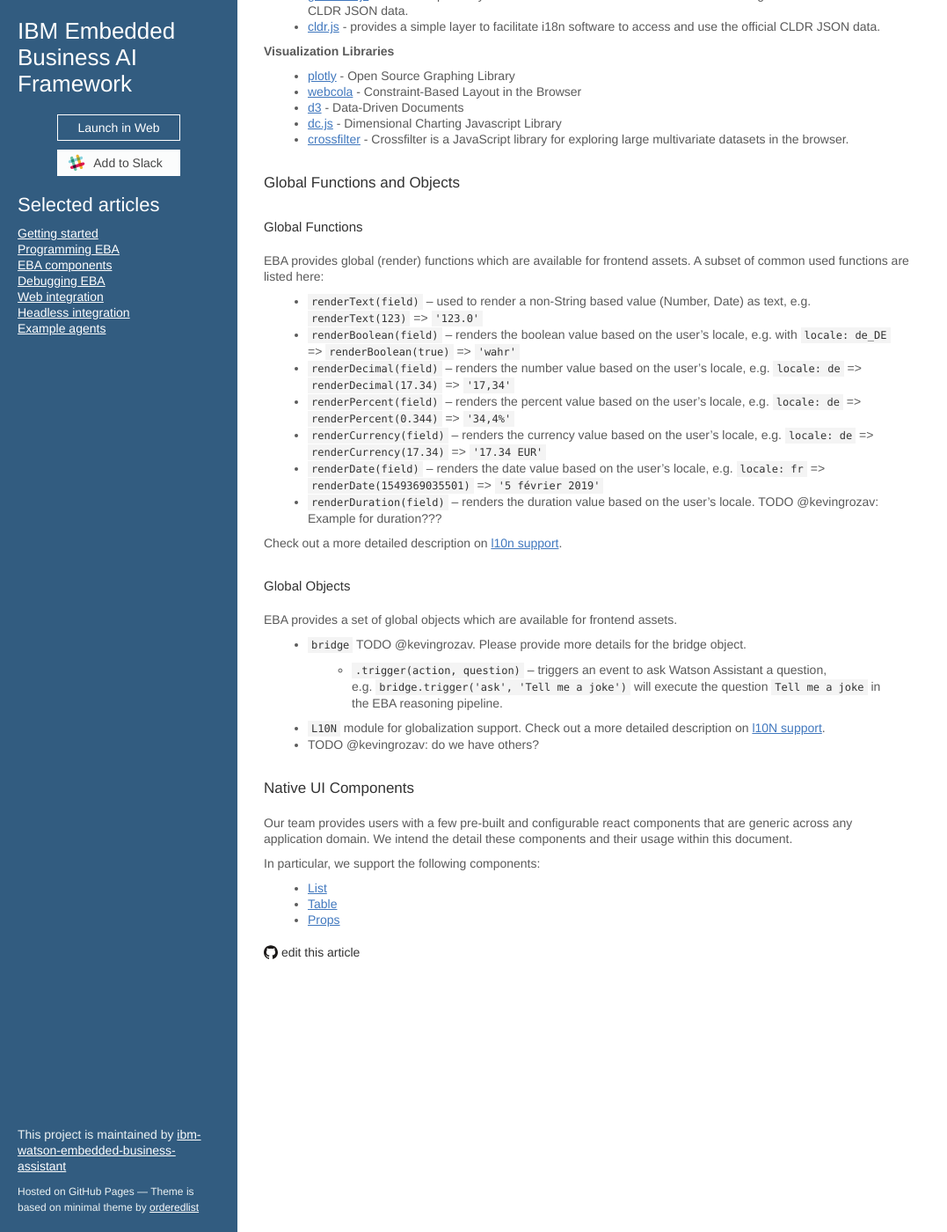
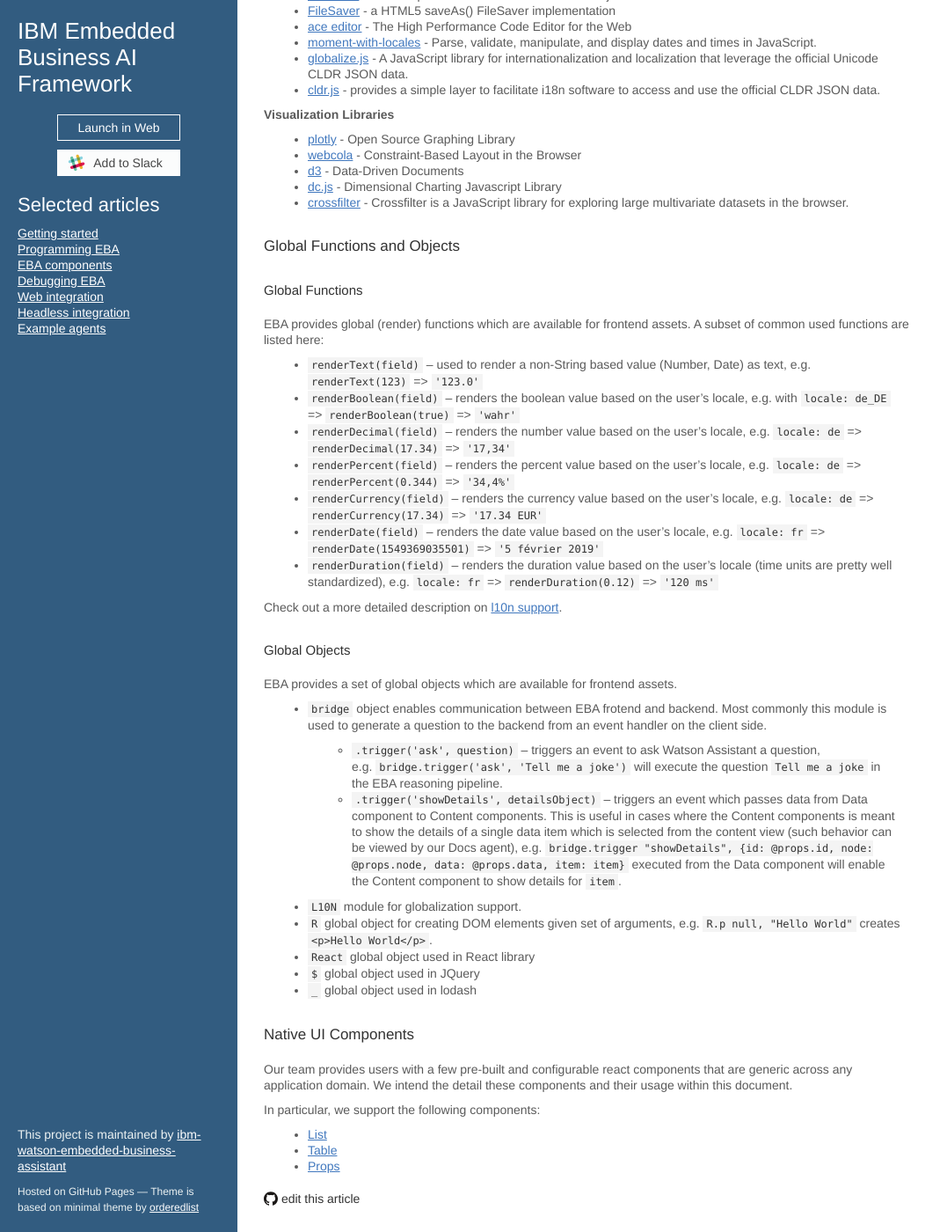
Before and after one commit to ibm-watson-embedded-business-assistant/eba-example-agents, a Jekyll site: the page built from docs/lab/assets/Frontend.md, in a window 1280 px wide and 1400 px high, scrolled down 672 px. Shown: the whole window at 88% size, without its empty margins (0-1077 px from the left). Built offline with Jekyll 4.4.1, drawn with Linux system fonts in a browser that asks for light colours; our own code applies the rules of GitHub Pages for plain Markdown files; the repository's description, which GitHub fills in, is left out; some of the changed text lies outside the part shown.

Commit message:
Update Frontend.md

```diff
--- a/docs/lab/assets/Frontend.md
+++ b/docs/lab/assets/Frontend.md
@@ -1,6 +1,6 @@
 ## Front End Assets
 
-For frontend assets different code styles can be used. In the following sections we will describe how the rendering environment will look like and what functions and modules are provided by the EBA team.
+EBA enables data visualizations directly within agents. As each agent can introduce its own conceptual domain understanding and produce data for its particular ontology. It can likewise visual its own components. Custom React components and styles can be added by developers within our development lab to visualization their data in any way they choose to. These are added under the 'Assets' tab within the dev lab and denoted as 'frontend' assets. We support jsx, javascript, coffeescript, css, sccs, sass files as frontend assets. Live examples of such assets can be viewed from shared agents, e.g. the Weather agent. Below we detail the environment provided to agent developers on the client side.
 
 ### Render Environment
 The following packages are available out of the box for front-end assets and can be used within your front end asset codes.
@@ -13,17 +13,16 @@
 
 **Core**
 - [react](https://reactjs.org/) - the main UI Framework used for EBA
-- react dom
-- react dom server
-- [jquery](https://jquery.com/)
-- [jquery-ui](https://jqueryui.com/)
+- [react dom](https://reactjs.org/docs/react-dom.html) - top level DOM specific methods
+- [react dom server](https://reactjs.org/docs/react-dom-server.html) - enables us to render components to static markup
+- [jquery](https://jquery.com/) - javascripti utility library for handling DOM, ajax, etc.
+- [jquery-ui](https://jqueryui.com/) - UI speicific features built on top of JQuery
 
 **Tools**
 - [lodash](https://lodash.com/) -  A modern JavaScript utility library delivering modularity, performance & extras.
 - [one-color](https://github.com/One-com/one-color) - JavaScript color calculation toolkit for node.js and the browser.
 - [FileSaver](https://github.com/eligrey/FileSaver.js/) - a HTML5 saveAs() FileSaver implementation
 - [ace editor](https://ace.c9.io/) - The High Performance Code Editor for the Web
--
 - [moment-with-locales](https://momentjs.com/) - Parse, validate, manipulate, and display dates and times in JavaScript.
 - [globalize.js](https://github.com/globalizejs/globalize) - A JavaScript library for internationalization and localization that leverage the official Unicode CLDR JSON data.
 - [cldr.js](https://github.com/rxaviers/cldrjs) - provides a simple layer to facilitate i18n software to access and use the official CLDR JSON data.
@@ -46,7 +45,7 @@
  - `renderPercent(field)` -- renders the percent value based on the user's locale, e.g. `locale: de` => `renderPercent(0.344)` => `'34,4%'`
  - `renderCurrency(field)` -- renders the currency value based on the user's locale, e.g. `locale: de` => `renderCurrency(17.34)` => `'17.34 EUR'`
  - `renderDate(field)` -- renders the date value based on the user's locale, e.g. `locale: fr` => `renderDate(1549369035501)` => `'5 février 2019'`
- - `renderDuration(field)` -- renders the duration value based on the user's locale. TODO @kevingrozav: Example for duration???
+ - `renderDuration(field)` -- renders the duration value based on the user's locale (time units are pretty well standardized), e.g. `locale: fr` => `renderDuration(0.12)` => `'120 ms'`
 
 Check out a more detailed description on [l10n support](./../l10N.md).
 
@@ -54,12 +53,15 @@
 
 EBA provides a set of global objects which are available for frontend assets.
 
- - `bridge` TODO @kevingrozav. Please provide more details for the bridge object.
-    - `.trigger(action, question)` -- triggers an event to ask Watson Assistant a question,
+ - `bridge` object enables communication between EBA frotend and backend. Most commonly this module is used to generate a question to the backend from an event handler on the client side.
+    - `.trigger('ask', question)` -- triggers an event to ask Watson Assistant a question,
     e.g. `bridge.trigger('ask', 'Tell me a joke')` will execute the question `Tell me a joke` in the EBA reasoning pipeline.
- - `L10N` module for globalization support. Check out a more detailed description on [l10N support](./../l10N.md).
- - TODO @kevingrozav: do we have others?
-
+    - `.trigger('showDetails', detailsObject)` -- triggers an event which passes data from Data component to Content components. This is useful in cases where the Content components is meant to show the details of a single data item which is selected from the content view (such behavior can be viewed by our Docs agent), e.g. `bridge.trigger "showDetails", {id: @props.id, node: @props.node, data: @props.data, item: item}` executed from the Data component will enable the Content component to show details for `item`.
+ - `L10N` module for globalization support.
+ - `R` global object for creating DOM elements given set of arguments, e.g. `R.p null, "Hello World"` creates `<p>Hello World</p>`.
+ - `React` global object used in React library
+ - `$` global object used in JQuery
+ - `_` global object used in lodash
 
 ### Native UI Components
 Our team provides users with a few pre-built and configurable react components that are generic across any application domain. We intend the detail these components and their usage within this document.
```
